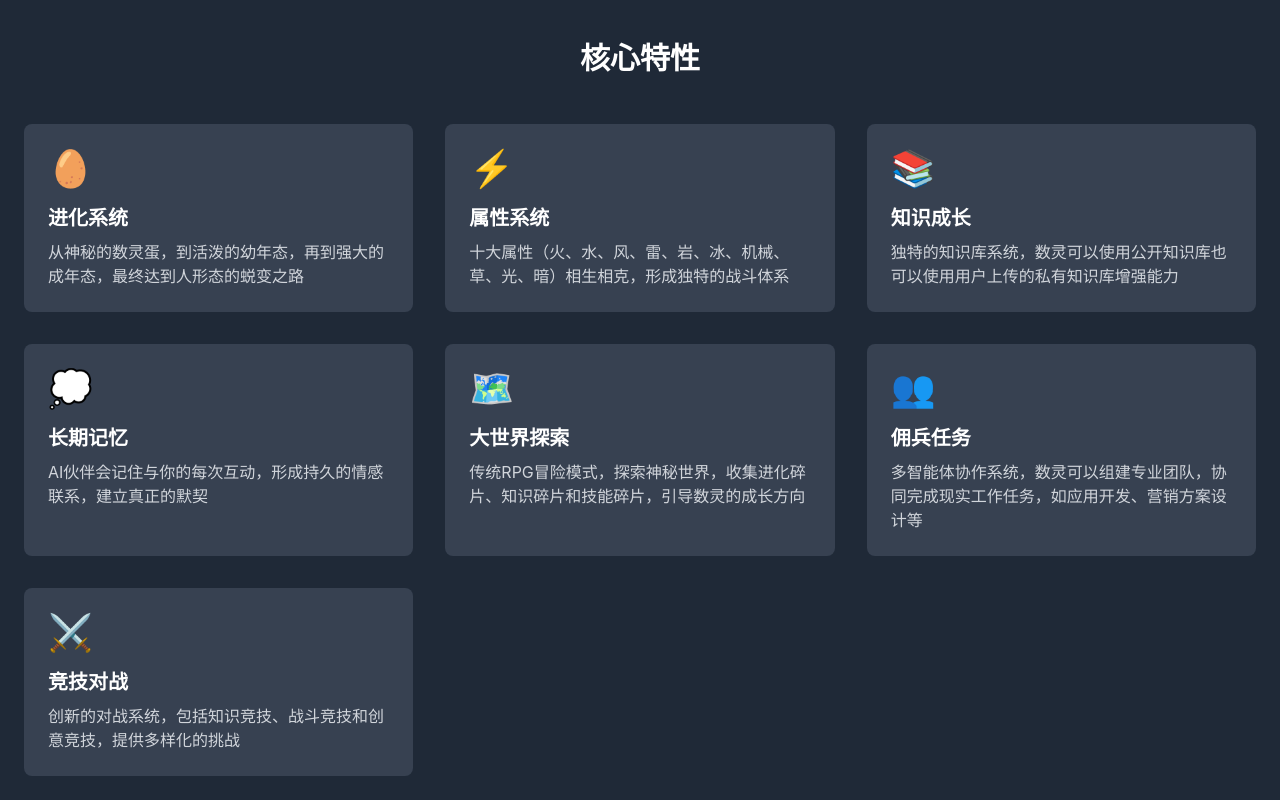
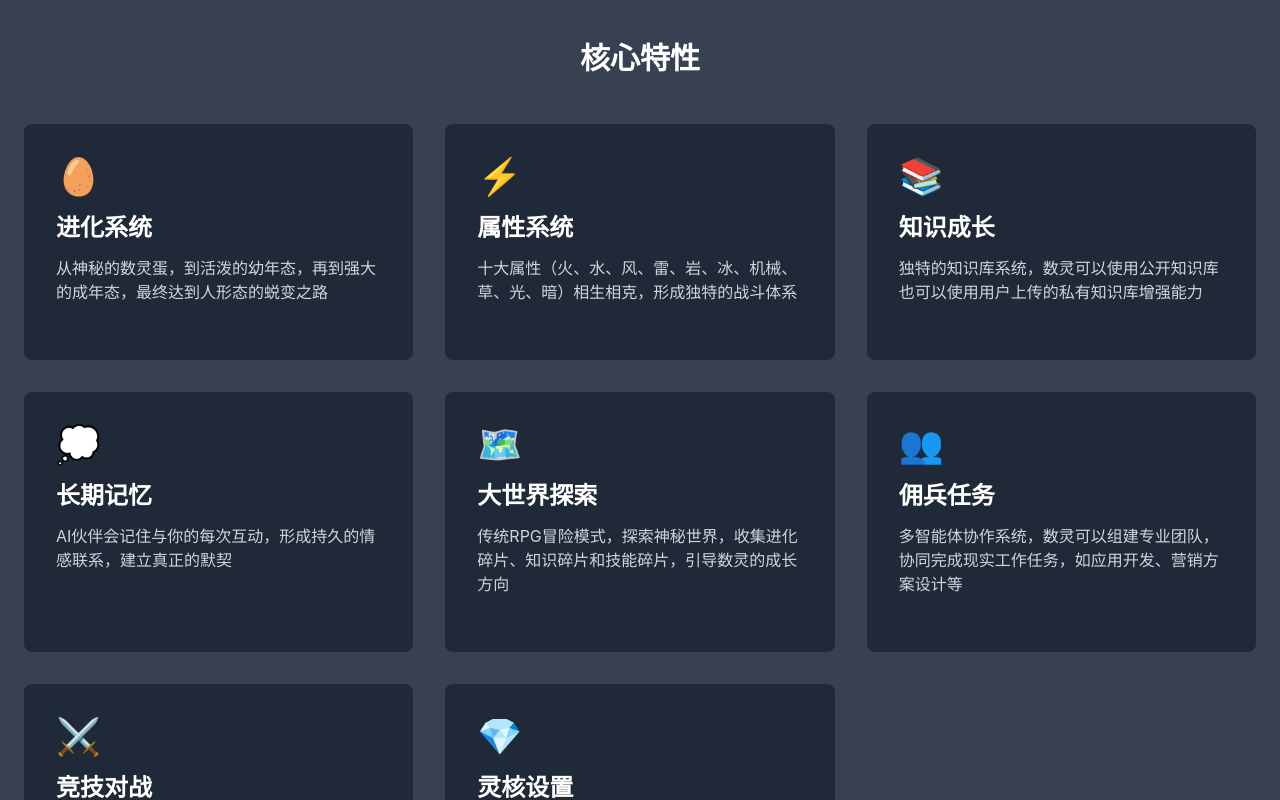
Before and after one commit to yunnant/aipartner.github.io, a Next.js app: page / in a window 1280 px wide. Shown: the part 840-1640 px from the top of the page. Built offline with nearby package versions, Linux system fonts and the light colour scheme.

Commit message:
Update index.tsx
123

```diff
--- a/pages/index.tsx
+++ b/pages/index.tsx
@@ -45,7 +45,7 @@ const Home: NextPage = () => {
       </section>
 
       {/* Features Section */}
-      <section className="py-20 bg-gray-800">
+      <section className="py-20 bg-gray-700">
         <div className="container mx-auto px-6">
           <h2 className="text-3xl font-bold text-center text-white mb-12">
             核心特性
@@ -85,6 +85,11 @@ const Home: NextPage = () => {
               title="竞技对战"
               description="创新的对战系统，包括知识竞技、战斗竞技和创意竞技，提供多样化的挑战"
               icon="⚔️"
+            />
+            <FeatureCard
+              title="灵核设置"
+              description="用户可以设置AI的大脑，已经接入了Deepseek,Openai,Claude.豆包，kimi等API，一方面保护隐私另一方面实现多样化，和不同的工作任务匹配"
+              icon="💎"
             />
           </div>
         </div>
@@ -253,10 +258,10 @@ interface FeatureCardProps {
 
 const FeatureCard: React.FC<FeatureCardProps> = ({ title, description, icon }) => {
   return (
-    <div className="bg-gray-700 p-6 rounded-lg">
+    <div className="bg-gray-800 p-8 rounded-lg">
       <div className="text-4xl mb-4">{icon}</div>
-      <h3 className="text-xl font-bold text-white mb-2">{title}</h3>
-      <p className="text-gray-300">{description}</p>
+      <h3 className="text-2xl font-bold text-white mb-3">{title}</h3>
+      <p className="text-gray-300 mb-6">{description}</p>
     </div>
   )
 }
```
